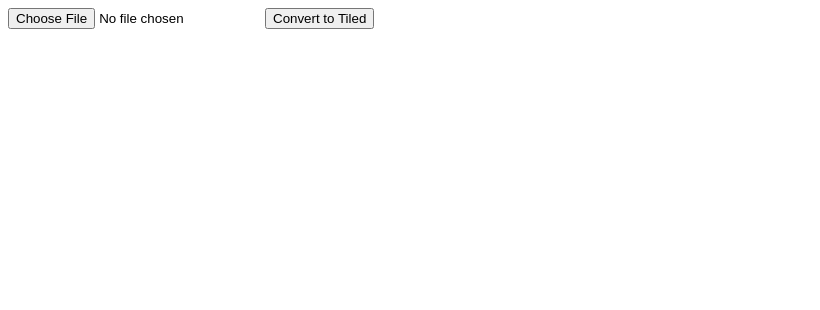
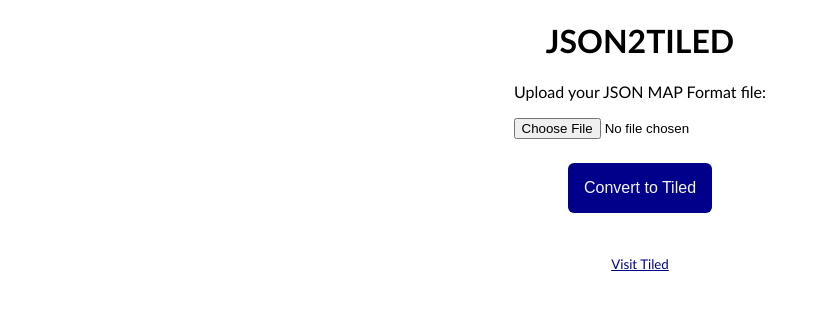
Before and after one commit to shuavaz89/JSON2Tiled, a website: page index.html in a window 1280 px wide. Shown: the whole page, without its empty margins (0-820 px from the left). Drawn offline with Linux system fonts and the light colour scheme.

Commit message:
Additional tweaks

```diff
--- a/app.js
+++ b/app.js
@@ -21,13 +21,13 @@
 app.post('/upload', upload.single('upload_file'), function (req, res, next) {
 
     if (!req.file) {
-        return res.end('Missing file');
+        return res.end('<p>Missing file  <a href="/">Back</a></p>');
     }
 
     var fileInfo = path.parse(req.file.originalname);
 
     if (fileInfo.ext !== '.json') {
-        return res.end('File format must be JSON');
+        return res.end('<p>File format must be JSON <a href="/">Back</a></p>');
     }
 
     //Setup Object
--- a/index.html
+++ b/index.html
@@ -1,19 +1,54 @@
 <!DOCTYPE html>
 <html>
+
 <head>
     <meta charset="UTF-8">
-<title>JSON to Tiled</title>
+    <title>JSON2Tiled</title>
 
     <style>
+        body,
+        html {
+            padding: 0;
+            margin: 0;
+            font-family: 'Trebuchet MS', 'Lucida Sans Unicode', 'Lucida Grande', 'Lucida Sans', Arial, sans-serif;
+            font-size: 16px;
+        }
 
+        div {
+            width: 400px;
+            margin: 0 auto;
+            text-align: center;
+        }
+
+        button {
+            background: darkblue;
+            color: whitesmoke;
+            padding: 16px;
+            border: 0;
+            margin: 24px;
+            border-radius: 6px;
+            font-size: 16px;
+        }
+
+        a {
+            color: darkblue;
+        }
     </style>
 </head>
 
 <body>
+    <div>
+        <h1>JSON2TILED</h1>
+
+        <p>Upload your JSON MAP Format file:</p>
+
         <form id="form" name="myForqm" method="POST" action="/upload" enctype="multipart/form-data">
             <input type="file" name="upload_file" />
-<button type="submit" >Convert to Tiled</button>
+            <button type="submit">Convert to Tiled</button>
         </form>
+
+        <p><small><a href="http://www.mapeditor.org/">Visit Tiled</a></small></p>
+    </div>
 </body>
 
 </html>
--- a/package.json
+++ b/package.json
@@ -4,7 +4,7 @@
   "description": "This will convert your Tiled JSON file to the TMX format.",
   "main": "app.js",
   "scripts": {
-    "start": "node index.js"
+    "start": "open http://localhost:3000 && node app.js"
   },
   "repository": {
     "type": "git",
```
Also changed, not shown: README.md. Lines whose indentation alone changed are shown as unchanged.
